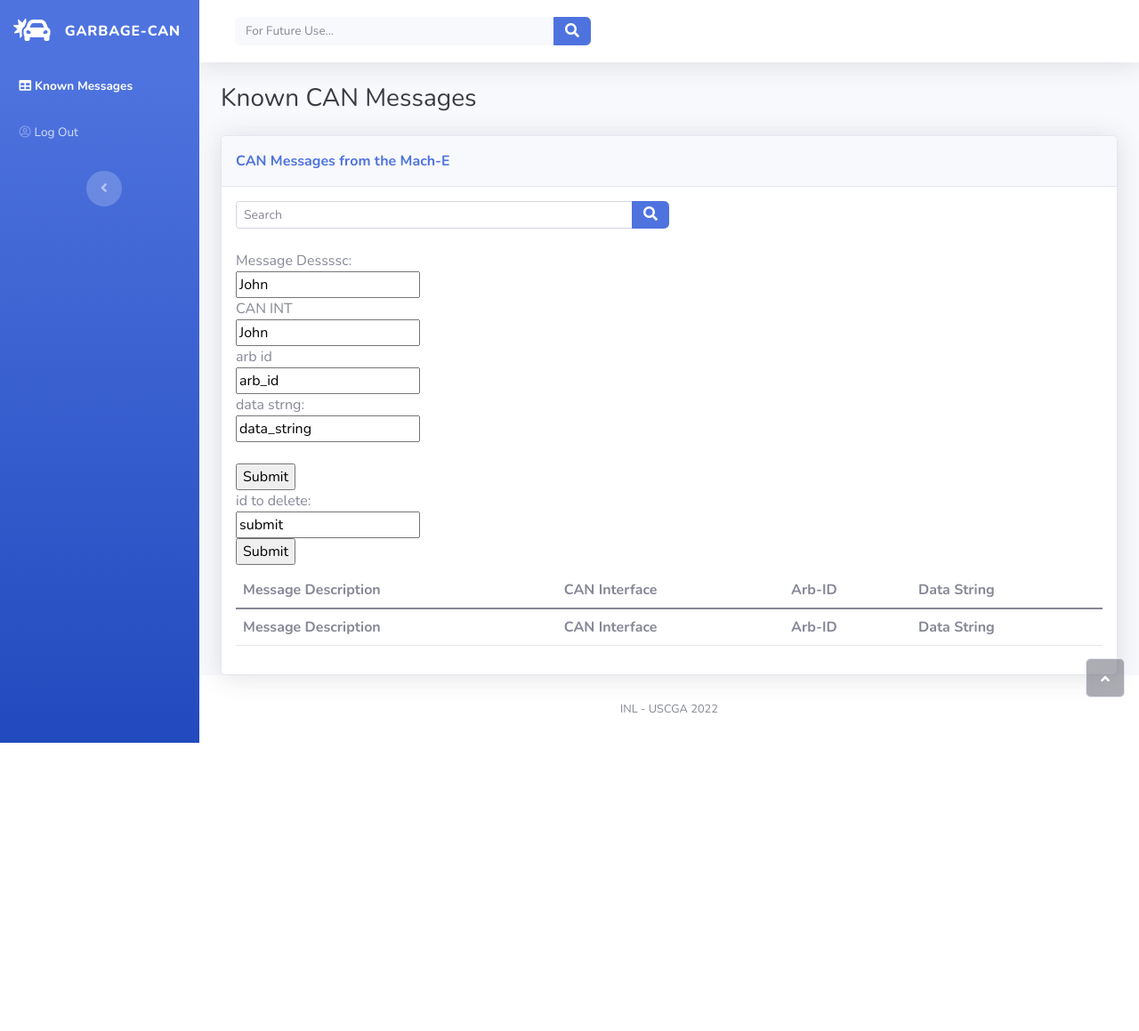
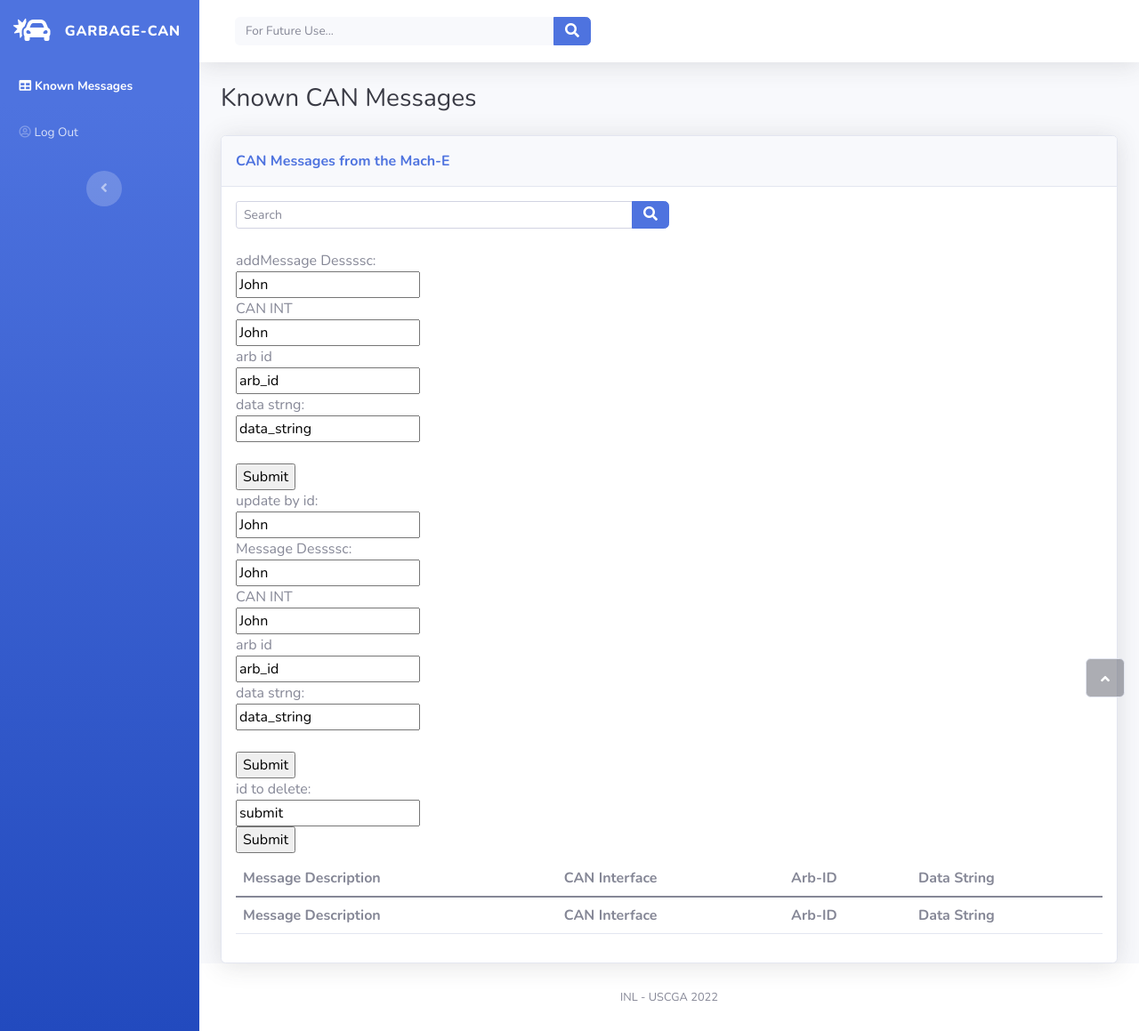
Before and after one commit to Jstith/Garbage-CAN, a Flask app: page /table in a window 1280 px wide. Shown: the whole page at 89% size. Before the commit the page ends 835 px from the top, so only its background shows below. Run offline with Flask 2, Linux system fonts and the light colour scheme; the visitor is signed in with stand-in values (Sample User, id 1); data that the repository does not hold is empty; some libraries are stand-ins or nearby versions.

Commit message:
edit entries

```diff
--- a/web_app/server.py
+++ b/web_app/server.py
@@ -119,8 +119,12 @@ def modifyEntry():
     _arb_id = request.form['arb_id']
     _data_string = request.form['data_string']
 
-    # info.insert(_primary_key,_message_desc,_can_interface,_arb_id,_data_string)
-    # info.query.
+    entry = info.query.filter_by(id = _primary_key).one()
+    entry.message_desc = _message_desc
+    entry.can_interface = _can_interface
+    entry.arb_id = _arb_id
+    entry.data_string = _data_string
+    db.session.commit()
 
     return redirect(url_for('table'))
 
--- a/web_app/templates/table.html
+++ b/web_app/templates/table.html
@@ -57,7 +57,20 @@
                                 </div>
                             </div>
                             <form action="add" method="POST">
-                                <label for="msgdsc">Message Dessssc:</label><br>
+                                <label for="msgdsc">addMessage Dessssc:</label><br>
+                                <input type="text" id="message_desc" name="message_desc" value="John"><br>
+                                <label for="canint">CAN INT</label><br>
+                                <input type="text" id="can_interface" name="can_interface" value="John"><br>
+                                <label for="">arb id</label><br>
+                                <input type="text" id="arb_id" name="arb_id" value="arb_id"><br>
+                                <label for="lname">data strng:</label><br>
+                                <input type="text" id="data_string" name="data_string" value="data_string"><br><br>
+                                <input type="submit" value="Submit">
+                              </form>
+                              <form action="update" method="POST">
+                                <label for="msgdsc">update by id:</label><br>
+                                <input type="text" id="primary_key" name="primary_key" value="John"><br>
+                                <label for="msgdsc"> Message Dessssc:</label><br>
                                 <input type="text" id="message_desc" name="message_desc" value="John"><br>
                                 <label for="canint">CAN INT</label><br>
                                 <input type="text" id="can_interface" name="can_interface" value="John"><br>
```
